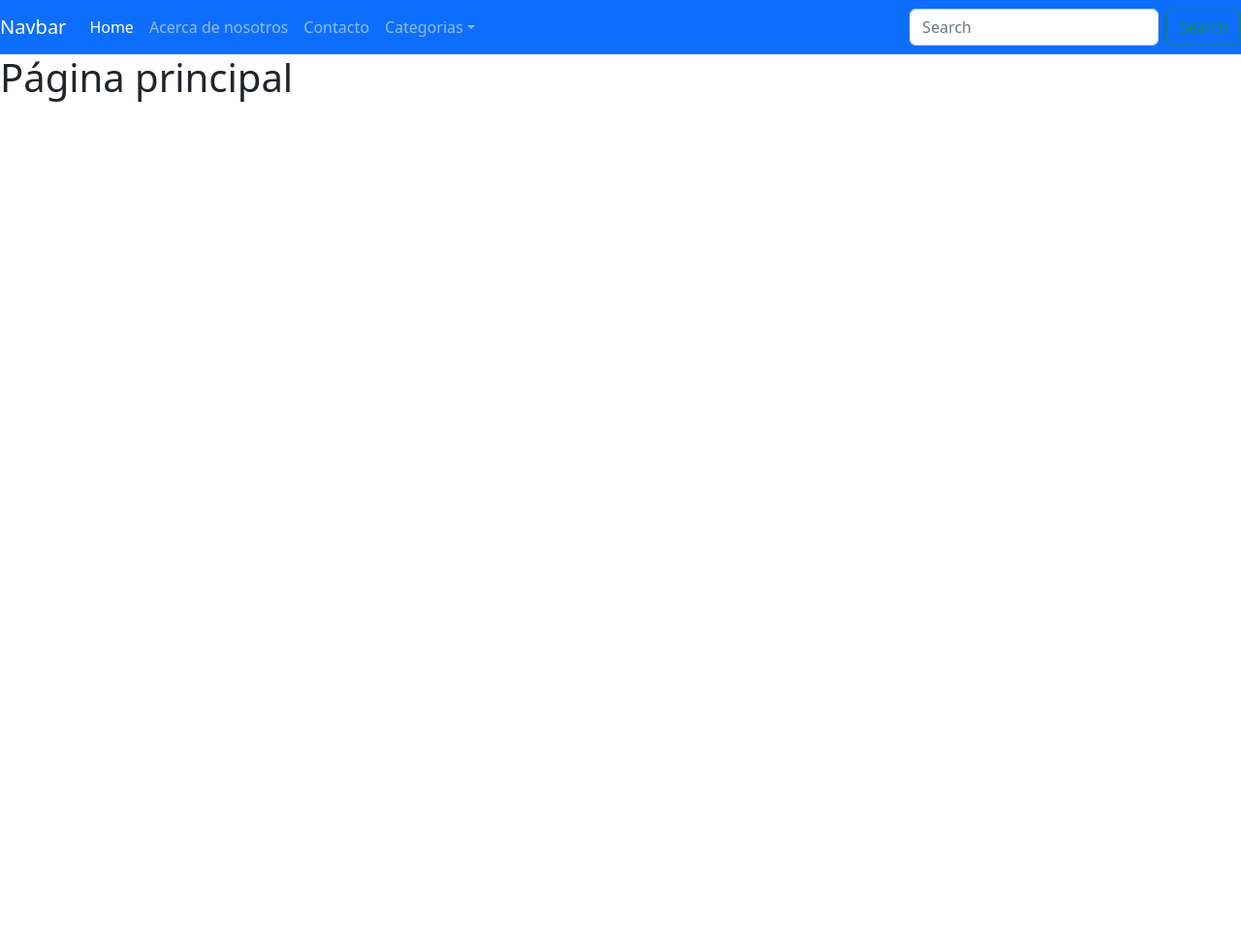
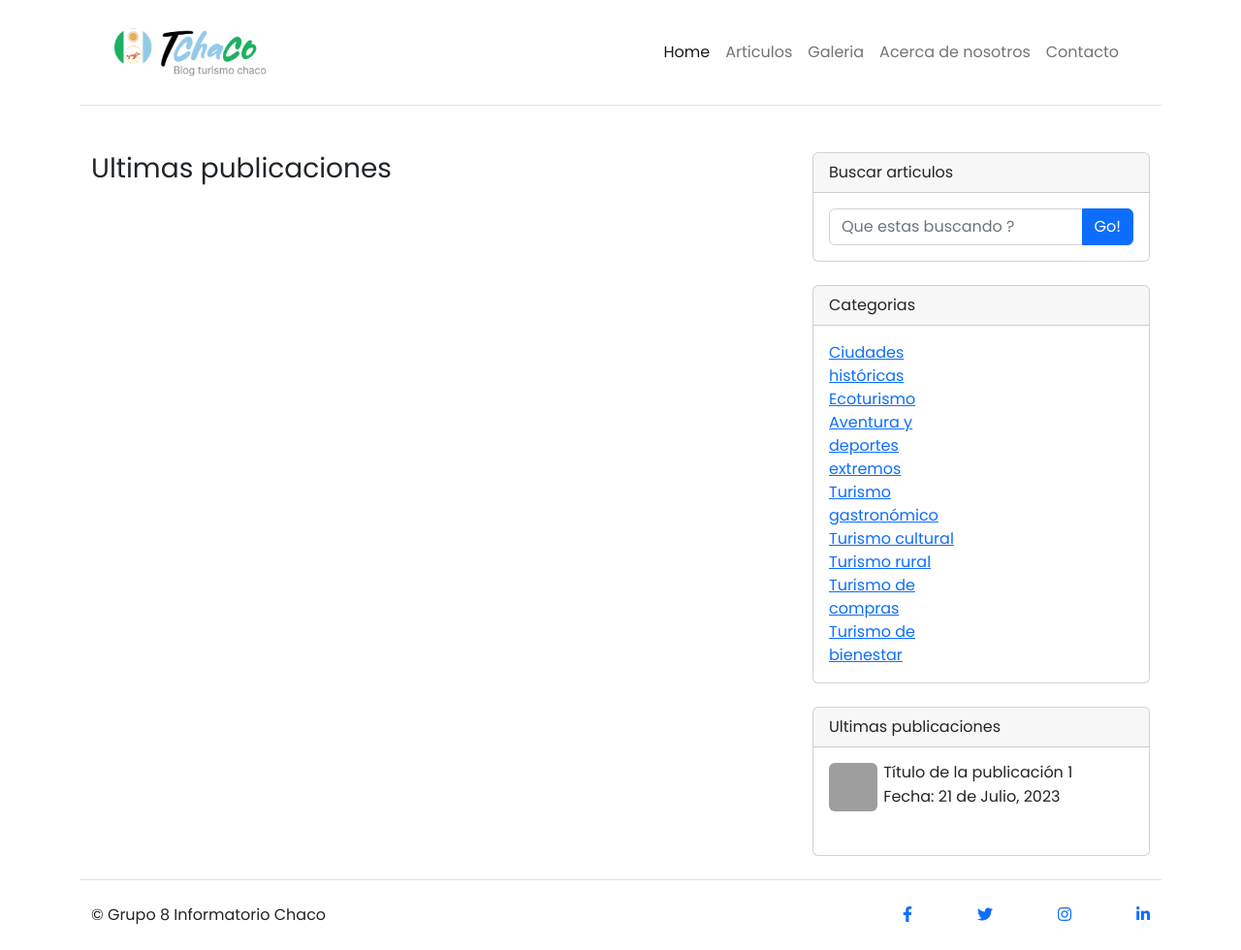
Before and after one commit to marelizal/grupo8-blogTurismo, a Django app: page / in a window 1280 px wide. Shown: the whole page at 97% size. Before the commit the page ends 105 px from the top, so only its background shows below. Run offline with Django 4.2, Linux system fonts and the light colour scheme; grey boxes are pictures that could not be loaded.

Commit message:
Actualizacion del layout base

```diff
--- /dev/null
+++ b/src/static/css/styles.css
@@ -0,0 +1,3 @@
+body{
+    font-family: 'Poppins', sans-serif;
+}
--- a/src/templates/base.html
+++ b/src/templates/base.html
@@ -1,68 +1,202 @@
-<!doctype html>
+<!DOCTYPE html>
 <html lang="es">
   {% load static %}
 
   <head>
-  <title>{% block title %}{% endblock  %}</title>
+    <title>{% block title %}{% endblock %}</title>
     <!-- Required meta tags -->
-  <meta charset="utf-8">
-  <meta name="viewport" content="width=device-width, initial-scale=1, shrink-to-fit=no">
+    <meta charset="utf-8" />
+    <meta
+      name="viewport"
+      content="width=device-width, initial-scale=1, shrink-to-fit=no"
+    />
 
     <!-- Bootstrap CSS v5.2.1 -->
-  <link href="https://cdn.jsdelivr.net/npm/bootstrap@5.2.1/dist/css/bootstrap.min.css" rel="stylesheet"
-    integrity="sha384-iYQeCzEYFbKjA/T2uDLTpkwGzCiq6soy8tYaI1GyVh/UjpbCx/TYkiZhlZB6+fzT" crossorigin="anonymous">
+    <link
+      href="https://cdn.jsdelivr.net/npm/bootstrap@5.2.1/dist/css/bootstrap.min.css"
+      rel="stylesheet"
+      integrity="sha384-iYQeCzEYFbKjA/T2uDLTpkwGzCiq6soy8tYaI1GyVh/UjpbCx/TYkiZhlZB6+fzT"
+      crossorigin="anonymous"
+    />
 
+    <!-- Font Awesome CSS -->
+    <link
+      rel="stylesheet"
+      href="https://cdnjs.cloudflare.com/ajax/libs/font-awesome/5.15.4/css/all.min.css"
+    />
+
+    <link rel="preconnect" href="https://fonts.googleapis.com" />
+    <link rel="preconnect" href="https://fonts.gstatic.com" crossorigin />
+    <link
+      href="https://fonts.googleapis.com/css2?family=Poppins:wght@300;400;700&display=swap"
+      rel="stylesheet"
+    />
+
+    <link rel="stylesheet" href="{% static 'css/styles.css' %}" />
   </head>
 
-<body>
-  <header>
-    <!-- place navbar here -->
-    <nav class="navbar navbar-expand-sm navbar-dark bg-primary">
-        <a class="navbar-brand" href="#">Navbar</a>
-        <button class="navbar-toggler d-lg-none" type="button" data-bs-toggle="collapse" data-bs-target="#collapsibleNavId" aria-controls="collapsibleNavId"
-            aria-expanded="false" aria-label="Toggle navigation"></button>
-        <div class="collapse navbar-collapse" id="collapsibleNavId">
-            <ul class="navbar-nav me-auto mt-2 mt-lg-0">
+  <body class="d-flex flex-column min-vh-100 container">
+    <nav class="navbar sticky-top navbar-expand-sm bg-white p-4 border-bottom">
+      <div class="container">
+        <a class="navbar-brand" href="#">
+          <img
+            src="{% static 'img/logo.png' %}"
+            alt="Logo del Blog"
+            width="170"
+          />
+        </a>
+        <button
+          class="navbar-toggler d-lg-none"
+          type="button"
+          data-bs-toggle="collapse"
+          data-bs-target="#collapsibleNavId"
+          aria-controls="collapsibleNavId"
+          aria-expanded="false"
+          aria-label="Toggle navigation"
+        ></button>
+        <div
+          class="collapse navbar-collapse justify-content-end"
+          id="collapsibleNavId"
+        >
+          <ul class="navbar-nav ml-auto mt-2 mt-lg-0">
             <li class="nav-item">
-                    <a class="nav-link active" href="{% url 'index' %}" aria-current="page">Home <span class="visually-hidden">(current)</span></a>
+              <a
+                class="nav-link active"
+                href="{% url 'index' %}"
+                aria-current="page"
+                >Home <span class="visually-hidden">(current)</span></a
+              >
             </li>
             <li class="nav-item">
-                    <a class="nav-link" href="{% url 'about' %}">Acerca de nosotros</a>
+              <a class="nav-link" href="">Articulos</a>
+            </li>
+            <li class="nav-item">
+              <a class="nav-link" href="">Galeria</a>
+            </li>
+            <li class="nav-item">
+              <a class="nav-link" href="{% url 'about' %}"
+                >Acerca de nosotros</a
+              >
             </li>
             <li class="nav-item">
               <a class="nav-link" href="{% url 'contact' %}">Contacto</a>
             </li>
-                <li class="nav-item dropdown">
-                    <a class="nav-link dropdown-toggle" href="#" id="dropdownId" data-bs-toggle="dropdown" aria-haspopup="true" aria-expanded="false">Categorias</a>
-                    <div class="dropdown-menu" aria-labelledby="dropdownId">
-                        <a class="dropdown-item" href="#">Alojamientos</a>
-                        <a class="dropdown-item" href="#">Paquetes</a>
-                        <a class="dropdown-item" href="#">Vuelos</a>
+          </ul>
+        </div>
+      </div>
+    </nav>
+
+    <main class="container mt-5 flex-grow-1">
+      <div class="row">
+        <div class="col">{% block content %}{% endblock %}</div>
+        <div class="col-lg-4">
+          <!-- Search widget-->
+          <div class="card mb-4">
+            <div class="card-header">Buscar articulos</div>
+            <div class="card-body">
+              <div class="input-group">
+                <input
+                  class="form-control"
+                  type="text"
+                  placeholder="Que estas buscando ?"
+                  aria-label="Que estas buscando ?"
+                  aria-describedby="button-search"
+                />
+                <button
+                  class="btn btn-primary"
+                  id="button-search"
+                  type="button"
+                >
+                  Go!
+                </button>
+              </div>
+            </div>
+          </div>
+          <!-- Categories widget-->
+          <div class="card mb-4">
+            <div class="card-header">Categorias</div>
+            <div class="card-body">
+              <div class="row">
+                <div class="col-sm-6">
+                  <ul class="list-unstyled mb-0">
+                    <li><a href="#!">Ciudades históricas</a></li>
+                    <li><a href="#!">Ecoturismo</a></li>
+                    <li><a href="#!">Aventura y deportes extremos</a></li>
+                    <li><a href="#!">Turismo gastronómico</a></li>
+                    <li><a href="#!">Turismo cultural</a></li>
+                    <li><a href="#!">Turismo rural</a></li>
+                    <li><a href="#!">Turismo de compras</a></li>
+                    <li><a href="#!">Turismo de bienestar</a></li>
+                  </ul>
+                </div>
+              </div>
+            </div>
+          </div>
+          <div class="card mb-4">
+            <div class="card-header">Ultimas publicaciones</div>
+            <div class="card-body">
+              <ul class="list-unstyled">
+                <li class="media mb-3">
+                  <div class="row">
+                    <div class="col-2">
+                      <img
+                        src="https://picsum.photos/seed/picsum/50/50"
+                        class="mr-3 rounded"
+                        alt="Título de la publicación 1"
+                      />
+                    </div>
+                    <div class="col">
+                      <div class="media-body">
+                        <h6 class="mt-0 mb-1 text-truncate">
+                          Título de la publicación 1
+                        </h6>
+                        <p>Fecha: 21 de Julio, 2023</p>
+                      </div>
+                    </div>
                   </div>
                 </li>
               </ul>
-            <form class="d-flex my-2 my-lg-0">
-                <input class="form-control me-sm-2" type="text" placeholder="Search">
-                <button class="btn btn-outline-success my-2 my-sm-0" type="submit">Search</button>
-            </form>
             </div>
-    </nav>
-  </header>
-  <main>
-    {% block content %}{% endblock  %}
+          </div>
+        </div>
+      </div>
+    </main>
 
-  </main>
-  <footer>
-    <!-- place footer here -->
+    <footer class="footer bg-white border-top text-dark py-4">
+      <div class="container">
+        <div class="row">
+          <div class="col-md-9 text-left">
+            &copy; Grupo 8 Informatorio Chaco
+          </div>
+          <div class="col-md-3 col-sm-3 d-flex justify-content-between">
+            <a href="#" class="" target="_blank"
+              ><i class="fab fa-facebook-f"></i
+            ></a>
+            <a href="#" class="" target="_blank"
+              ><i class="fab fa-twitter"></i
+            ></a>
+            <a href="#" class="" target="_blank"
+              ><i class="fab fa-instagram"></i
+            ></a>
+            <a href="#" class="" target="_blank"
+              ><i class="fab fa-linkedin-in"></i
+            ></a>
+          </div>
+        </div>
+      </div>
     </footer>
+
     <!-- Bootstrap JavaScript Libraries -->
-  <script src="https://cdn.jsdelivr.net/npm/@popperjs/core@2.11.6/dist/umd/popper.min.js"
-    integrity="sha384-oBqDVmMz9ATKxIep9tiCxS/Z9fNfEXiDAYTujMAeBAsjFuCZSmKbSSUnQlmh/jp3" crossorigin="anonymous">
-  </script>
+    <script
+      src="https://cdn.jsdelivr.net/npm/@popperjs/core@2.11.6/dist/umd/popper.min.js"
+      integrity="sha384-oBqDVmMz9ATKxIep9tiCxS/Z9fNfEXiDAYTujMAeBAsjFuCZSmKbSSUnQlmh/jp3"
+      crossorigin="anonymous"
+    ></script>
 
-  <script src="https://cdn.jsdelivr.net/npm/bootstrap@5.2.1/dist/js/bootstrap.min.js"
-    integrity="sha384-7VPbUDkoPSGFnVtYi0QogXtr74QeVeeIs99Qfg5YCF+TidwNdjvaKZX19NZ/e6oz" crossorigin="anonymous">
-  </script>
+    <script
+      src="https://cdn.jsdelivr.net/npm/bootstrap@5.2.1/dist/js/bootstrap.min.js"
+      integrity="sha384-7VPbUDkoPSGFnVtYi0QogXtr74QeVeeIs99Qfg5YCF+TidwNdjvaKZX19NZ/e6oz"
+      crossorigin="anonymous"
+    ></script>
   </body>
-
 </html>
--- a/src/templates/core/about.html
+++ b/src/templates/core/about.html
@@ -5,7 +5,7 @@
 
 
 <!-- contenido de la página -->
-<div class="container mt-5">
+<div class="container">
   <div class="row">
     <div class="col-md-12">
       <h1 class="fw-bold">Acerca de Nosotros</h1>
--- a/src/templates/core/index.html
+++ b/src/templates/core/index.html
@@ -5,6 +5,6 @@
 
 {% block content %}
 
-<h1>Página principal</h1>
+<h3>Ultimas publicaciones</h3>
 
 {% endblock %}
```
Also changed, not shown: src/static/img/logo.png (added). Lines whose indentation alone changed are shown as unchanged.
